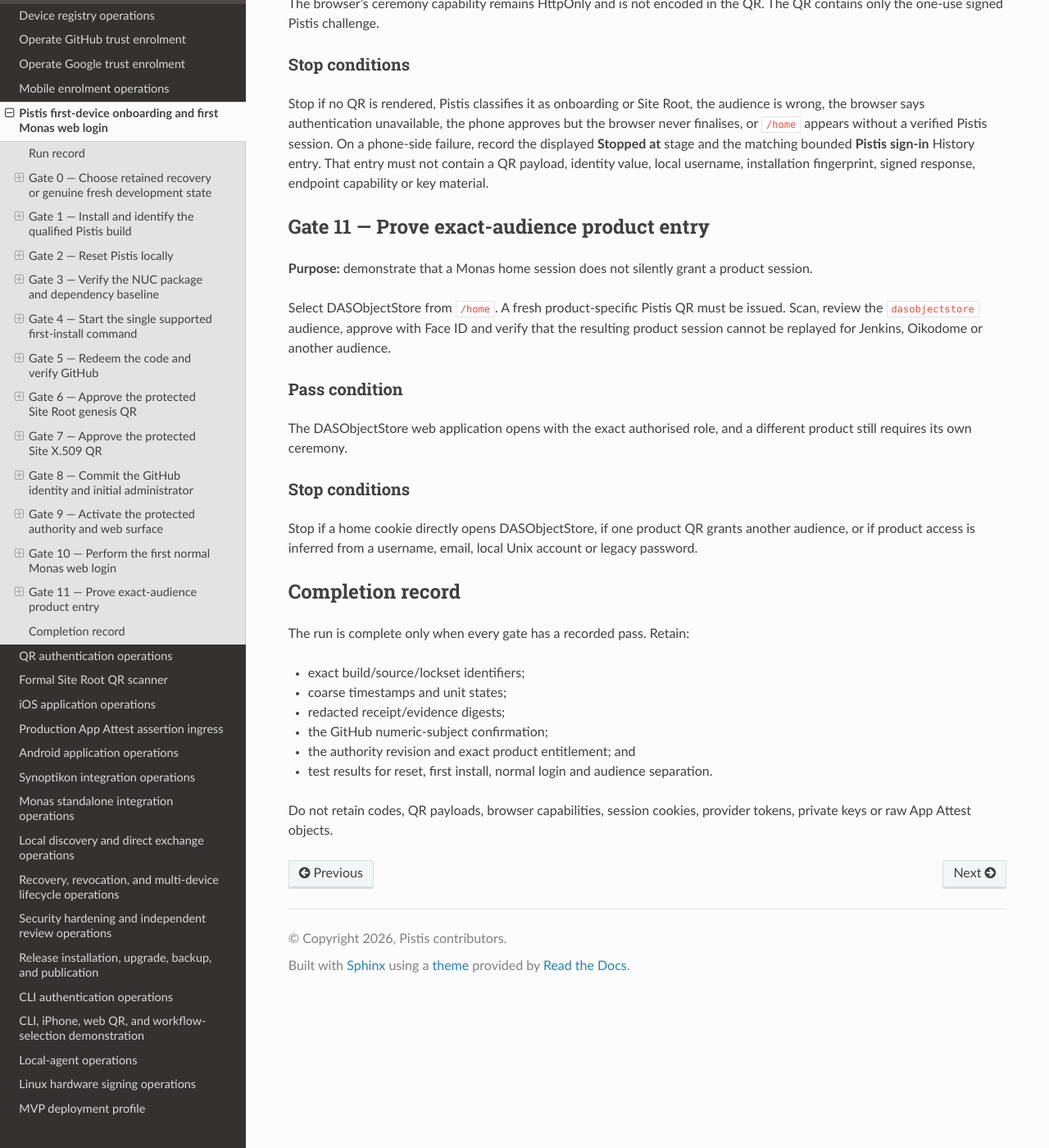
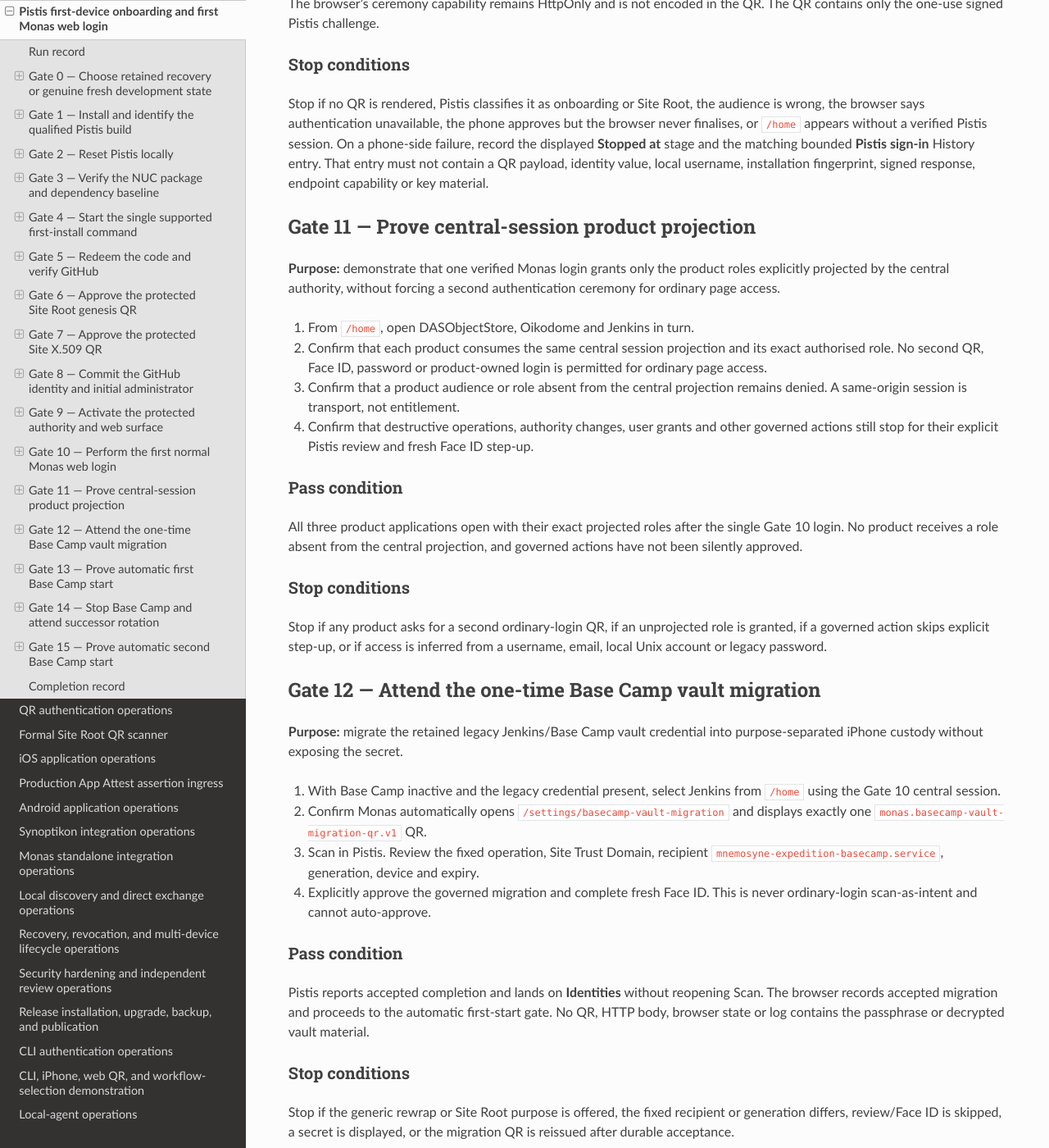
Before and after one commit to sagrudd/pistis, a Sphinx documentation site: the page built from docs/operations/monas-first-web-login-runbook.md, in a window 1280 px wide and 1400 px high, scrolled down 12849 px. Shown: the whole window at 82% size. Built offline with Sphinx 7.4.7 and the Read the Docs theme 3.1.0, drawn with Linux system fonts in a browser that asks for light colours; the version number could not be read and is left out; some of the changed text lies outside the part shown.

Commit message:
Harden Base Camp custody reconciliation

```diff
--- a/docs/operations/monas-first-web-login-runbook.md
+++ b/docs/operations/monas-first-web-login-runbook.md
@@ -654,26 +654,128 @@
 not contain a QR payload, identity value, local username, installation
 fingerprint, signed response, endpoint capability or key material.
 
-## Gate 11 — Prove exact-audience product entry
+## Gate 11 — Prove central-session product projection
 
-**Purpose:** demonstrate that a Monas home session does not silently grant a
-product session.
+**Purpose:** demonstrate that one verified Monas login grants only the product
+roles explicitly projected by the central authority, without forcing a second
+authentication ceremony for ordinary page access.
 
-Select DASObjectStore from `/home`. A fresh product-specific Pistis QR must be
-issued. Scan, review the `dasobjectstore` audience, approve with Face ID and
-verify that the resulting product session cannot be replayed for Jenkins,
-Oikodome or another audience.
+1. From `/home`, open DASObjectStore, Oikodome and Jenkins in turn.
+2. Confirm that each product consumes the same central session projection and
+   its exact authorised role. No second QR, Face ID, password or product-owned
+   login is permitted for ordinary page access.
+3. Confirm that a product audience or role absent from the central projection
+   remains denied. A same-origin session is transport, not entitlement.
+4. Confirm that destructive operations, authority changes, user grants and
+   other governed actions still stop for their explicit Pistis review and
+   fresh Face ID step-up.
 
 ### Pass condition
 
-The DASObjectStore web application opens with the exact authorised role, and a
-different product still requires its own ceremony.
+All three product applications open with their exact projected roles after the
+single Gate 10 login. No product receives a role absent from the central
+projection, and governed actions have not been silently approved.
 
 ### Stop conditions
 
-Stop if a home cookie directly opens DASObjectStore, if one product QR grants
-another audience, or if product access is inferred from a username, email,
-local Unix account or legacy password.
+Stop if any product asks for a second ordinary-login QR, if an unprojected role
+is granted, if a governed action skips explicit step-up, or if access is
+inferred from a username, email, local Unix account or legacy password.
+
+## Gate 12 — Attend the one-time Base Camp vault migration
+
+**Purpose:** migrate the retained legacy Jenkins/Base Camp vault credential
+into purpose-separated iPhone custody without exposing the secret.
+
+1. With Base Camp inactive and the legacy credential present, select Jenkins
+   from `/home` using the Gate 10 central session.
+2. Confirm Monas automatically opens `/settings/basecamp-vault-migration` and
+   displays exactly one `monas.basecamp-vault-migration-qr.v1` QR.
+3. Scan in Pistis. Review the fixed operation, Site Trust Domain, recipient
+   `mnemosyne-expedition-basecamp.service`, generation, device and expiry.
+4. Explicitly approve the governed migration and complete fresh Face ID. This
+   is never ordinary-login scan-as-intent and cannot auto-approve.
+
+### Pass condition
+
+Pistis reports accepted completion and lands on **Identities** without
+reopening Scan. The browser records accepted migration and proceeds to the
+automatic first-start gate. No QR, HTTP body, browser state or log contains the
+passphrase or decrypted vault material.
+
+### Stop conditions
+
+Stop if the generic rewrap or Site Root purpose is offered, the fixed recipient
+or generation differs, review/Face ID is skipped, a secret is displayed, or
+the migration QR is reissued after durable acceptance.
+
+## Gate 13 — Prove automatic first Base Camp start
+
+**Purpose:** prove that accepted migration is consumed once and that Jenkins
+becomes available without manual credential handling or another login.
+
+Keep the Jenkins browser window open. Monas must observe durable Thesaurophylax
+acceptance, deliver the new credential through the fixed package-owned socket,
+start `mnemosyne-expedition-basecamp.service`, retire the legacy plaintext
+source under the documented recovery contract, and redirect to Jenkins.
+
+### Pass condition
+
+Jenkins opens through the existing central session, Base Camp remains active,
+and the accepted generation cannot be delivered again. No additional QR,
+Face ID, password, `systemctl start`, or browser login is required.
+
+### Stop conditions
+
+Stop if the browser remains indefinitely pending, the service starts before
+durable acceptance, the legacy source remains eligible, the same generation is
+replayed, or a manual secret/activation step is requested.
+
+## Gate 14 — Stop Base Camp and attend successor rotation
+
+**Purpose:** prove that a later start never reuses the settled migration
+generation and is recovered through a fresh attended successor.
+
+1. Record the active generation N, then stop Base Camp with
+   `sudo systemctl stop mnemosyne-expedition-basecamp.service`.
+2. Select Jenkins again from `/home` without logging in again.
+3. Confirm Monas automatically opens `/settings/basecamp-vault-unlock` and
+   displays exactly one `monas.basecamp-vault-successor-rotation-qr.v1` QR.
+4. Scan in Pistis, review the exact N to N+1 transition, explicitly approve,
+   and complete fresh Face ID.
+
+### Pass condition
+
+Pistis accepts a purpose-separated successor for exactly N+1 and lands on
+**Identities** without reopening Scan. Migration is not reissued, and repeat,
+gap, rollback or overflow generations are denied.
+
+### Stop conditions
+
+Stop if Base Camp starts with generation N, a migration or generic QR appears,
+the successor is not exactly N+1, explicit review/Face ID is skipped, or a
+second ordinary Monas login is requested.
+
+## Gate 15 — Prove automatic second Base Camp start
+
+**Purpose:** prove durable successor reconciliation and normal repeated
+Jenkins access.
+
+Keep the Jenkins browser window open while Monas reconciles the accepted
+successor. It must deliver N+1 exactly once through the fixed package-owned
+credential socket, start Base Camp, and redirect to Jenkins under the existing
+central session.
+
+### Pass condition
+
+Base Camp remains active at N+1, Jenkins opens without another login ceremony,
+and refresh preserves the centrally projected session and role.
+
+### Stop conditions
+
+Stop if the accepted successor is lost after a transient HTTP response loss,
+another Face ID is required merely to reconcile the identical accepted body,
+the provider remains active after delivery, or Jenkins requires a second QR.
 
 ## Completion record
 
@@ -683,8 +785,11 @@
 - coarse timestamps and unit states;
 - redacted receipt/evidence digests;
 - the GitHub numeric-subject confirmation;
-- the authority revision and exact product entitlement; and
-- test results for reset, first install, normal login and audience separation.
+- the authority revision and exact projected product entitlements;
+- Base Camp migration generation, successor N to N+1 transition and coarse
+  service states; and
+- test results for reset, first install, normal login, central projection,
+  governed migration and successor rotation.
 
 Do not retain codes, QR payloads, browser capabilities, session cookies,
 provider tokens, private keys or raw App Attest objects.
```
Also changed, not shown: docs/adr/0042-basecamp-vault-migration-iphone-protocol.md (+11 -1 lines), 8 other files.
